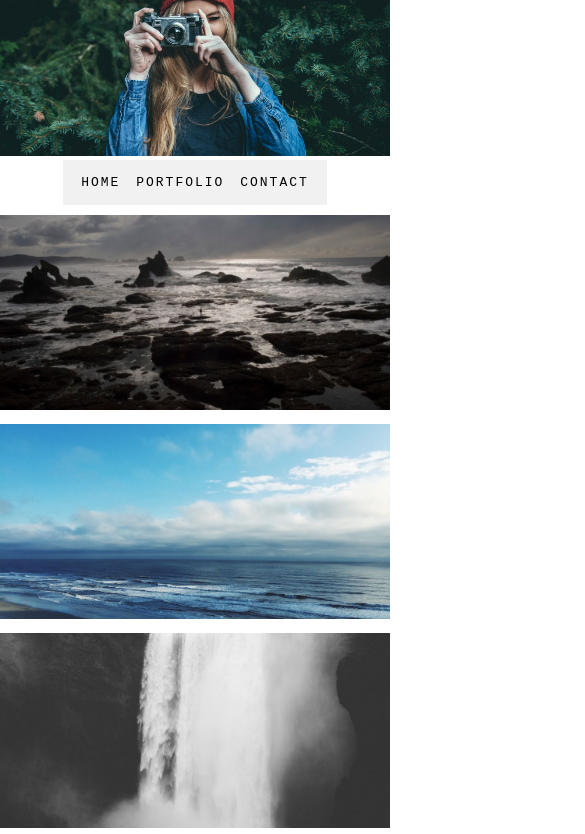
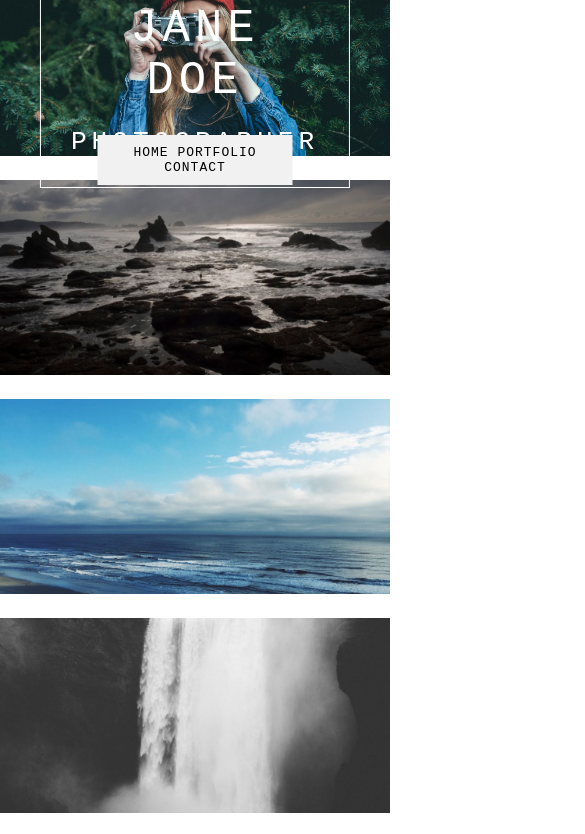
Before and after one commit to Aditya3435/clone1.rlab, a plain HTML site: page index.html in a window 390 px wide. Shown: the top 834 px of the page, 585 px wide, since content can reach past the window. Drawn offline with Linux system fonts and the light colour scheme.

Commit message:
more-responsive

```diff
--- a/css/style.css
+++ b/css/style.css
@@ -9,11 +9,19 @@ body {
   text-align: center;
 }
 
+header {
+  position: relative;
+}
+
 nav {
+  position: absolute;
+  top: 100%;
+  left: 50%;
+  transform: translate(-50%, -50%);
   width: fit-content;
-  padding:15px;
+  padding:10px;
   background-color: #f1f1f1;
-  letter-spacing: 2px;
+  letter-spacing: 1px;
   margin:auto;
 }
 
@@ -21,17 +29,16 @@ nav a {
   text-decoration: none;
   color: #000;
   text-transform: uppercase;
-  margin-left: 3px;
-  margin-right: 3px;
 }
 
 .name {
   position: absolute;
-  top: 200px;
-  left: 780px;
+  top: 50%;
+  left: 50%;
+  transform: translate(-50%, -50%);
   text-transform: uppercase;
   color: #fff;
-  font-size: 3em;
+  font-size:3em;
   border: #fff solid 1px;
   width: auto;
   padding: 10px;
@@ -52,55 +59,72 @@ img {
   width: 100%;
   height: auto;
 }
-.photographer img {
+header img {
   max-width: 1500px;
 }
 
 #portfolio img {
   max-width: 1000px;
-  margin-top: 10px;
+  margin-top: 20px;
 }
 
 #contact {
     background-color: #f1f1f1;
     font-family: 'Segoe UI', Tahoma, Geneva, Verdana, sans-serif;
     font-size: 15px;
-    padding:20px;
     margin: auto;
     max-width: 1000px;
-    margin-top: 10px;
     text-align: left;
+    padding:20px
 }
 
-nav:hover {
-
+nav a:hover{
+  background-color: #616161;
 }
 
 #contact h3 {
     font-weight: 500;
     font-size: 23px;
-    margin: 20px 0;
+    margin: 10px 0;
     text-align: center;
 }
 
 #contact p {
     margin: 20px 0;
     font-family: 'Segoe UI', Tahoma, Geneva, Verdana, sans-serif;
+    color: #000;
+    word-spacing: 2px;
 }
 
 .inp {
     margin: 20px 0;
     font-family: 'Segoe UI', Tahoma, Geneva, Verdana, sans-serif;
-    font-size: 17px;
+    font-size: 15px;
 }
 
 .inp input, button {
     width:100%;
     padding:12px;
     margin-top: 5px;
+    border: #c9c5c5 solid 1px;
 }
 #contact button {
     background-color: #616161;
     color:#fff;
     outline: 0;
+    border:none;
 }
+
+#contact button:hover {
+  background-color: #c9c5c5;
+  cursor: pointer;
+  color: #000;
+}
+
+#contact a:hover {
+  color:rgb(15, 208, 63);
+}
+
+#foot {
+  font-weight: 600;
+}
--- a/index.html
+++ b/index.html
@@ -10,19 +10,18 @@
 </head>
 
 <body>
-    <div id="top">
+    <header>
+        <img src="./images/photographer.jpg" alt="a photographer">
         <div class="name">
             <h3>Jane Doe</h3>
             <h6>photographer</h6>
         </div>
-        <div class="photographer"><img src="./images/photographer.jpg" alt="a photographer"></div>
-
         <nav>
             <a href="#">Home</a>
             <a href="#portfolio">portfolio</a>
             <a href="#contact">Contact</a>
         </nav>
-    </div>
+    </header>
 
     <div id="portfolio">
         <img src="./images/ocean.jpg" alt="ocean with rocks">
@@ -57,7 +56,7 @@
                 <button type="submit">Send</button>
             </div>
 
-            <p>Powered by xyz</p>
+            <p id="foot">Powered by <a href="#">xyz</a></p>
 
         </form>
     </div>
```
